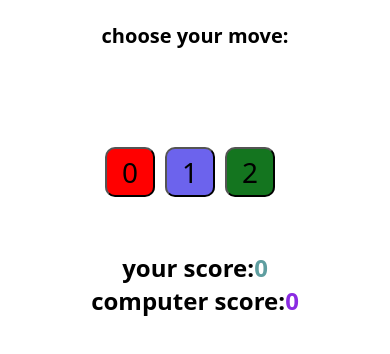
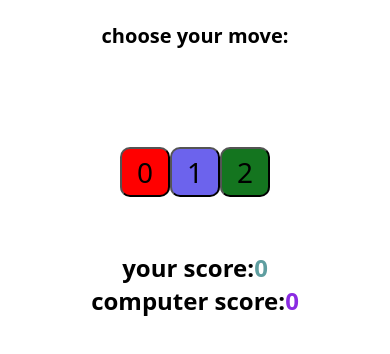
Before and after one commit to aksaini7240/RockPaperGame, a plain HTML site: page index.html in a window 390 px wide. Shown: the part 318-672 px from the top of the page. Drawn offline with Linux system fonts and the light colour scheme; a web font is replaced by a local one.

Commit message:
Update RockPaperGame.css

```diff
--- a/RockPaperGame.css
+++ b/RockPaperGame.css
@@ -119,7 +119,7 @@ h3 {
     justify-content: center;
 }
 
-/* 📱 मोबाइल के लिए Media Query */
+
 @media (max-width: 600px) {
     body {
         flex-direction: column;
@@ -135,7 +135,8 @@ h3 {
         padding-left: 0;
         display: flex;
         justify-content: center;
-        gap: 10px;
+          flex-direction:colum;
+/*         gap: 10px; */
         margin-top: 10px;
     }
 
```
